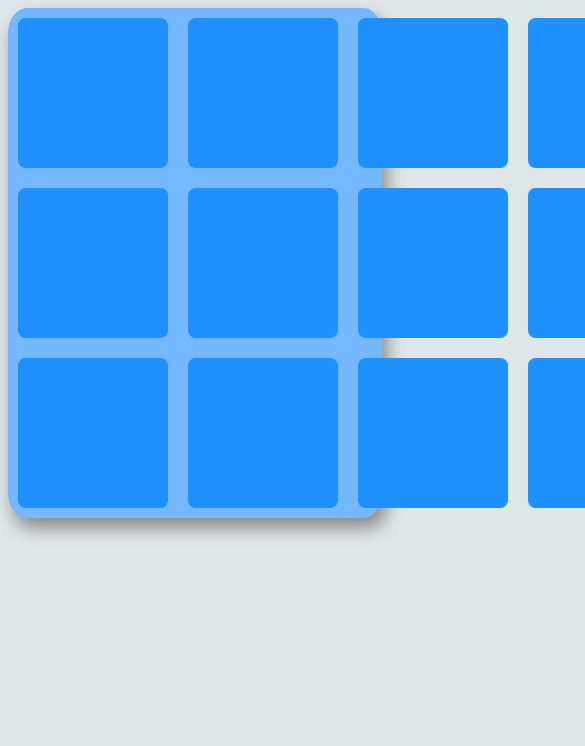
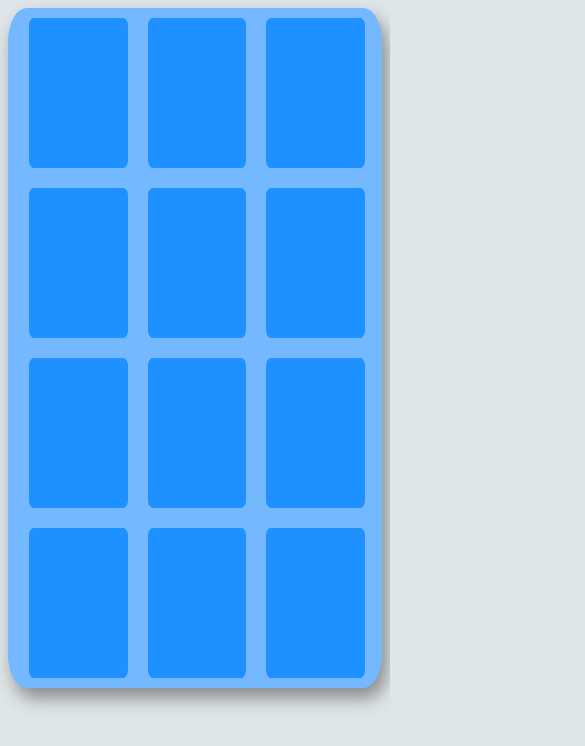
Before and after one commit to Mariana2995/MemoryGame, a plain HTML site: page Index.html in a window 390 px wide. Shown: the top 746 px of the page, 585 px wide, since content can reach past the window. Drawn offline with Linux system fonts and the light colour scheme.

Commit message:
Funciona bien y es responsive

```diff
--- a/Index.html
+++ b/Index.html
@@ -10,7 +10,7 @@
 	<div class="tablero">
 		<div class="fila">
 			<div class="tarjeta">
-				<div class="tarjeta-i girar" id="uno" onclick="seleccionar(this)">
+				<div class="tarjeta-i" id="uno" onclick="seleccionar(this)">
 			    	<div class="tarjeta-frente">
 			    	</div>
 			    	<div class="tarjeta-fondo">
--- a/css/MemoryGame.css
+++ b/css/MemoryGame.css
@@ -19,9 +19,22 @@ body {
 }
 
 @media all and (max-width: 500px) {
-.tablero {
-	width: 100%;
-  }
+	.tablero {
+		width: 100%;
+	}
+	.fila {
+		display: flex;
+		flex-direction: row;
+		width: 95%;
+		margin: 0px 3%;
+	}
+	.tablero {
+		display: flex;
+		flex-direction: column;
+	}
+	.tarjeta {
+		width: 25%;
+	}
 }
 
 .tarjeta {
@@ -54,21 +67,19 @@ body {
 /* Style the frente side (fallfondo if image is missing) */
 .tarjeta-frente {
 	background-color: dodgerblue;
-	color: black;
-	width:150px;
-	height:150px;
+	width:100%;
+	height:100%;
 }
 
 /* Style the fondo side */
 .tarjeta-fondo {
 	background-color: #ff7675;
-	color: white;
 	transform: rotateY(180deg);
 }
 
 img {
-	width: 150px;
-	height: auto;
+	width: 100%;
+	height: 100%;
 }
 
 .girar {
@@ -79,10 +90,37 @@ img {
 
 
 @keyframes mostrar {
+	0% {
+      -moz-transform: rotateY(0deg);
+      -ms-transform: rotateY(0deg);
+      transform: rotateY(0deg);
+    }
     20% {
-    transform = 'rotateY(180deg)';
+      -moz-transform: rotateY(180deg);
+      -ms-transform: rotateY(180deg);
+      transform: rotateY(180deg);
     }
     100% {
-    transform = 'rotateY(0deg)';
+      -moz-transform: rotateY(0deg);
+      -ms-transform: rotateY(0deg);
+      transform: rotateY(0deg);
     }
 }
+
+@keyframes mostrarOtro {
+	0% {
+      -moz-transform: rotateY(180deg);
+      -ms-transform: rotateY(180deg);
+      transform: rotateY(180deg);
+    }
+    20% {
+      -moz-transform: rotateY(180deg);
+      -ms-transform: rotateY(180deg);
+      transform: rotateY(180deg);
+    }
+    100% {
+      -moz-transform: rotateY(0deg);
+      -ms-transform: rotateY(0deg);
+      transform: rotateY(0deg);
+    }
+}
--- a/js/MemoryGame.js
+++ b/js/MemoryGame.js
@@ -1,5 +1,4 @@
 function cargarDatos() {
-	alert('HOLA');
 	var imagenes = ['besito.png', 'em.png', 'guino.jpeg', 'lengua.png', 'pensando.png', 'sorprendido.jpg', 'besito.png', 'em.png', 'guino.jpeg', 'lengua.png', 'pensando.png', 'sorprendido.jpg'];
 	imagenes = imagenes.sort(function() {return Math.random() - 0.5});
 	imagenuno.setAttribute('src', imagenes[0]);
@@ -22,6 +21,7 @@ var yaSeleccionado;
 
 
 function seleccionar(x) {
+	//Si ese elemento no está ya rotado
 	if (x.style.transform != 'rotateY(180deg)') {
 		//Muestro la imagen de la tarjeta seleccionada
 		x.style.transform = 'rotateY(180deg)';
@@ -47,7 +47,16 @@ function seleccionCorrecta(x, yaSeleccionado) {
 }
 
 function seleccionIncorrecta(x, yaSeleccionado) {
-	alert(':(');
+	girar(x);
+	girarOtro(yaSeleccionado);
 	yaSeleccionado.style.transform = 'rotateY(0deg)';
 	x.style.transform = 'rotateY(0deg)';
 }
+
+function girar(x) {
+	x.style.animation = "mostrar 4s 1";
+}
+
+function girarOtro(x) {
+	x.style.animation = "mostrarOtro 4s 1";
+}
```
